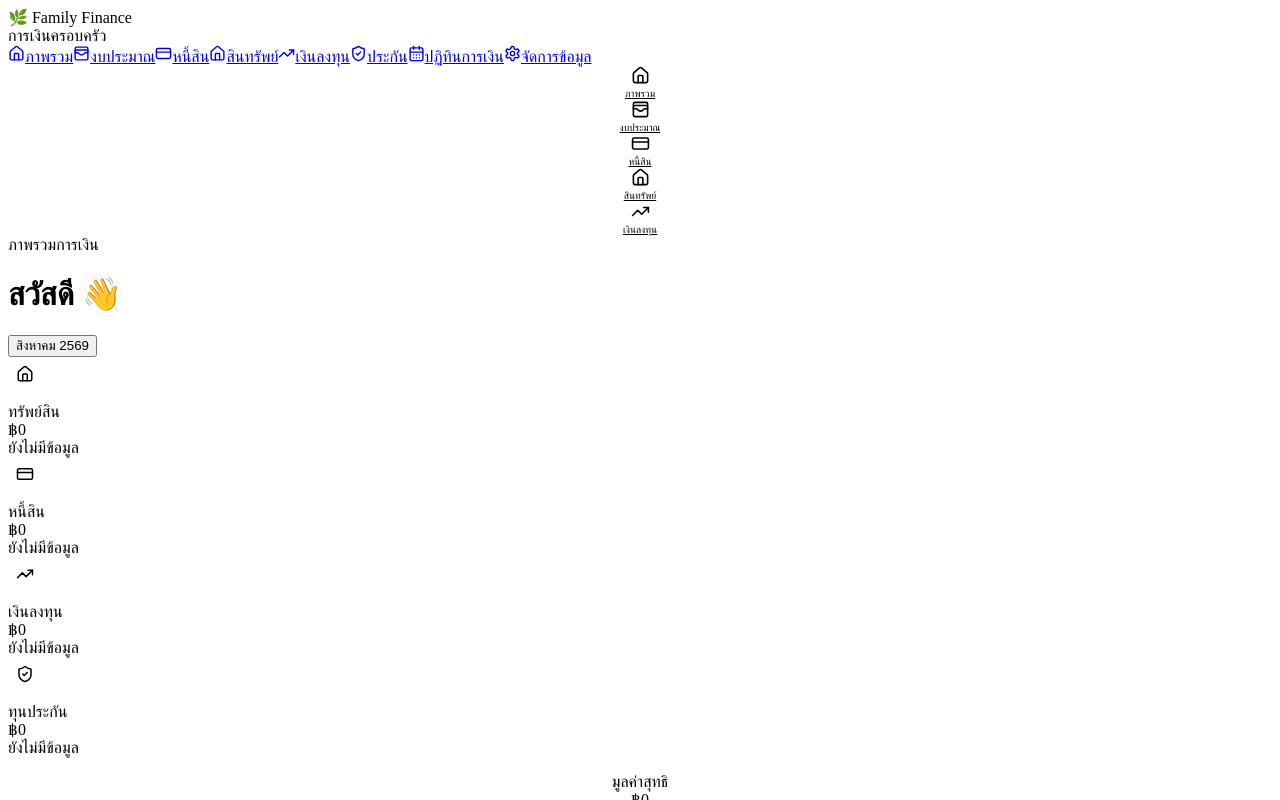
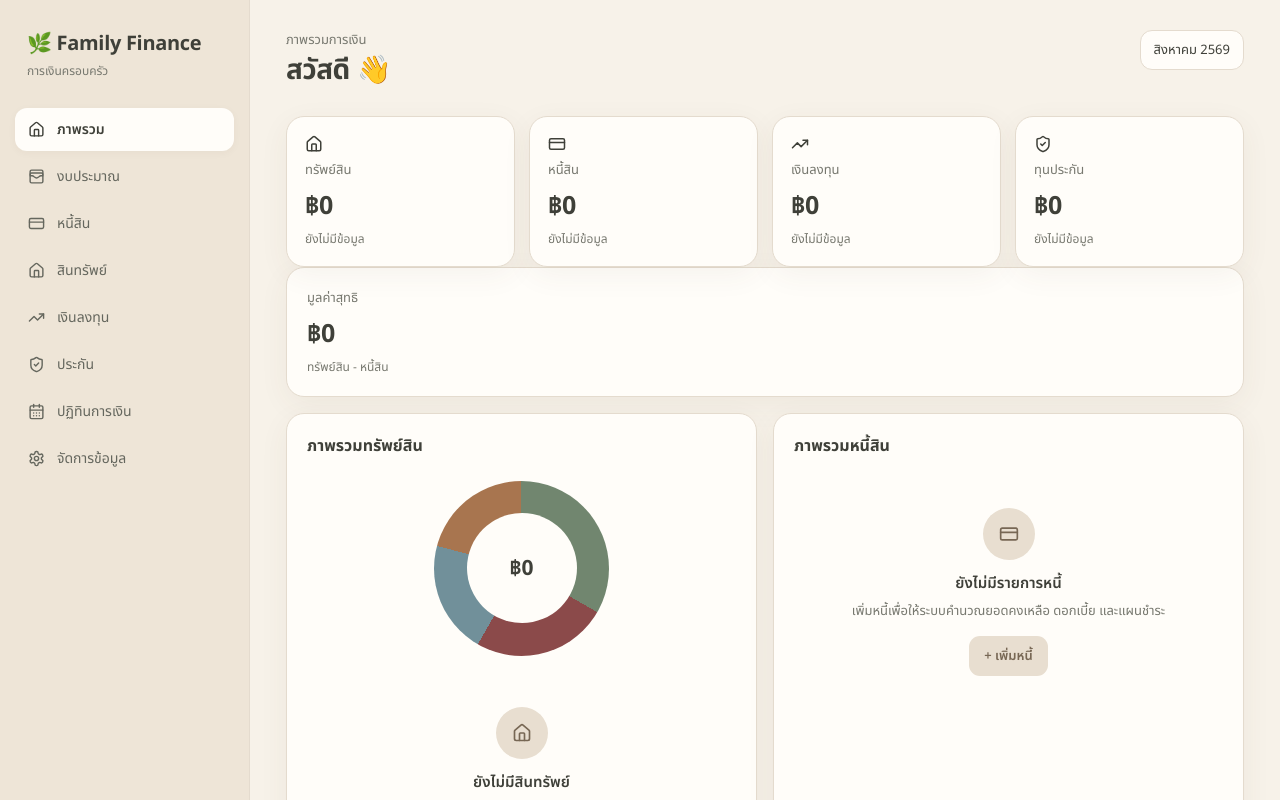
Before and after one commit to papatsornkh-star/family-finance-gpt, a Next.js app: page / in a window 1280 px wide. Shown: the top 800 px of the page. Built offline with nearby package versions, Linux system fonts and the light colour scheme.

Commit message:
Refactor globals.css with new styles and variables

```diff
--- a/app/globals.css
+++ b/app/globals.css
@@ -1,82 +1,297 @@
-/* ---------- Stat Icon ---------- */
+@import url("https://fonts.googleapis.com/css2?family=Noto+Sans+Thai:wght@400;500;600;700&display=swap");
 
-.stat-icon {
-  width: 34px;
-  height: 34px;
-  display: flex;
-  align-items: center;
-  justify-content: center;
-  margin-bottom: 12px;
+:root {
+ --cream: #f7f2e9;
+ --cream-dark: #eee5d7;
+ --paper: #fffdf9;
+ --earth: #776754;
+ --earth-light: #e8ded0;
+ --sage: #78816d;
+ --sage-light: #dfe5d7;
+ --gold: #aa8d5a;
+ --gold-light: #eee4cc;
+ --text: #3f4039;
+ --text-secondary: #77786f;
+ --danger: #a9695d;
+ --danger-light: #f1ded9;
+ --border: #e4dbce;
+ --shadow: 0 8px 30px rgba(83, 70, 53, 0.06);
+ --radius: 18px;
+ }
 
-  background: var(--earth-light);
-  color: var(--earth);
+* { box-sizing: border-box; }
 
-  border-radius: 10px;
-}
+html { scroll-behavior: smooth; }
 
+body {
+ margin: 0;
+ background: var(--cream);
+ color: var(--text);
+ font-family: "Noto Sans Thai", sans-serif;
+ }
 
-/* ---------- Net Worth ---------- */
+button, input, select, textarea { font: inherit; }
+ button { cursor: pointer; }
+ a { color: inherit; text-decoration: none; }
 
-.net-worth-card {
-  margin-top: 16px;
-  text-align: center;
-}
+.app-shell {
+ display: flex;
+ min-height: 100vh;
+ }
 
+.main-content {
+ flex: 1;
+ min-width: 0;
+ padding: 30px 36px;
+ }
 
-/* ---------- Allocation Colors ---------- */
+.sidebar {
+ width: 250px;
+ min-height: 100vh;
+ background: var(--cream-dark);
+ border-right: 1px solid var(--border);
+ padding: 24px 15px;
+ position: sticky;
+ top: 0;
+ height: 100vh;
+ }
 
-.allocation-fill.family {
-  background: var(--earth);
-}
+.logo { padding: 5px 12px 28px; }
+ .logo-title { font-size: 20px; font-weight: 700; letter-spacing: -0.3px; }
+ .logo-subtitle { color: var(--text-secondary); font-size: 12px; margin-top: 3px; }
 
-.allocation-fill.assets {
-  background: #71866f;
-}
+.navigation {
+ display: flex;
+ flex-direction: column;
+ gap: 4px;
+ }
 
-.allocation-fill.debt {
-  background: #8b4a4a;
-}
+.navigation-item {
+ display: flex;
+ align-items: center;
+ gap: 12px;
+ padding: 11px 13px;
+ border-radius: 12px;
+ color: #65675e;
+ font-size: 14px;
+ transition: 0.2s;
+ }
 
-.allocation-fill.investment {
-  background: #a8754f;
-}
+.navigation-item:hover { background: rgba(255, 253, 249, 0.65); }
 
+.navigation-item.active {
+ background: var(--paper);
+ color: var(--text);
+ font-weight: 600;
+ box-shadow: 0 2px 8px rgba(70, 60, 45, 0.04);
+ }
 
-/* ---------- Quick Actions ---------- */
+.page-header {
+ display: flex;
+ align-items: flex-start;
+ justify-content: space-between;
+ margin-bottom: 26px;
+ }
 
-.quick-actions {
-  display: flex;
-  flex-wrap: wrap;
-  gap: 10px;
-}
+.page-eyebrow { color: var(--text-secondary); font-size: 13px; }
 
+.page-title {
+ margin: 2px 0 0;
+ font-size: 28px;
+ line-height: 1.35;
+ font-weight: 700;
+ letter-spacing: -0.5px;
+ }
 
-/* ---------- Footer ---------- */
+.month-selector {
+ display: flex;
+ align-items: center;
+ gap: 8px;
+ padding: 9px 13px;
+ background: var(--paper);
+ border: 1px solid var(--border);
+ border-radius: 12px;
+ color: var(--text);
+ font-size: 13px;
+ }
 
-.footer-note {
-  margin-top: 24px;
-  text-align: center;
-  color: var(--text-secondary);
-  font-size: 11px;
-}
+.card {
+ background: var(--paper);
+ border: 1px solid var(--border);
+ border-radius: var(--radius);
+ box-shadow: var(--shadow);
+ }
 
+.card-padding { padding: 20px; }
 
-/* ---------- Mobile Navigation ---------- */
+.kpi-grid {
+ display: grid;
+ grid-template-columns: repeat(4, 1fr);
+ gap: 14px;
+ }
 
-.mobile-nav-item {
-  flex: 1;
+.kpi-card { padding: 18px; }
+ .kpi-label { color: var(--text-secondary); font-size: 13px; }
+ .kpi-value { margin-top: 7px; font-size: 25px; font-weight: 700; letter-spacing: -0.5px; }
+ .kpi-description { margin-top: 5px; color: var(--text-secondary); font-size: 12px; }
 
-  display: flex;
-  flex-direction: column;
-  align-items: center;
-  justify-content: center;
+.dashboard-grid {
+ display: grid;
+ grid-template-columns: 1fr 1fr;
+ gap: 16px;
+ margin-top: 16px;
+ }
 
-  gap: 3px;
+.full-width { grid-column: 1 / -1; }
+ .section-title { margin-bottom: 15px; font-size: 16px; font-weight: 700; }
 
-  color: var(--text-secondary);
-  font-size: 10px;
-}
+.empty-state {
+ padding: 35px 20px;
+ text-align: center;
+ color: var(--text-secondary);
+ }
 
-.mobile-nav-item.active {
-  color: var(--earth);
-}
+.empty-icon {
+ width: 52px;
+ height: 52px;
+ margin: 0 auto 12px;
+ display: flex;
+ align-items: center;
+ justify-content: center;
+ background: var(--earth-light);
+ border-radius: 50%;
+ color: var(--earth);
+ }
+
+.empty-title { color: var(--text); font-size: 15px; font-weight: 600; }
+
+.empty-description {
+ margin-top: 5px;
+ font-size: 13px;
+ line-height: 1.7;
+ }
+
+.button {
+ display: inline-flex;
+ align-items: center;
+ justify-content: center;
+ gap: 7px;
+ border: 0;
+ border-radius: 11px;
+ padding: 10px 15px;
+ font-size: 13px;
+ font-weight: 600;
+ }
+
+.button-primary { background: var(--earth); color: white; }
+ .button-primary:hover { opacity: 0.9; }
+ .button-secondary { background: var(--earth-light); color: var(--earth); }
+
+.donut-wrapper {
+ display: flex;
+ justify-content: center;
+ padding: 8px 0 16px;
+ }
+
+.donut {
+ width: 175px;
+ height: 175px;
+ border-radius: 50%;
+ background:
+ conic-gradient(
+ #71866F 0deg,
+ #71866F 120deg,
+ #8B4A4A 120deg,
+ #8B4A4A 210deg,
+ #71909A 210deg,
+ #71909A 285deg,
+ #A8754F 285deg,
+ #A8754F 360deg
+ );
+ display: flex;
+ align-items: center;
+ justify-content: center;
+ }
+
+.donut::after {
+ content: "฿0";
+ width: 110px;
+ height: 110px;
+ background: var(--paper);
+ border-radius: 50%;
+ display: flex;
+ align-items: center;
+ justify-content: center;
+ font-size: 21px;
+ font-weight: 700;
+ }
+
+.allocation-list {
+ display: flex;
+ flex-direction: column;
+ gap: 12px;
+ }
+
+.allocation-row {
+ display: grid;
+ grid-template-columns: 1fr auto;
+ gap: 12px;
+ align-items: center;
+ }
+
+.allocation-label {
+ display: flex;
+ justify-content: space-between;
+ font-size: 13px;
+ }
+
+.allocation-bar {
+ margin-top: 6px;
+ height: 9px;
+ background: #eee7dc;
+ border-radius: 20px;
+ overflow: hidden;
+ }
+
+.allocation-fill {
+ height: 100%;
+ background: var(--earth);
+ border-radius: 20px;
+ }
+
+.allocation-percent { font-size: 13px; font-weight: 600; }
+ .mobile-bottom-nav { display: none; }
+
+@media (max-width: 1050px) {
+ .sidebar { width: 210px; }
+ .kpi-grid { grid-template-columns: repeat(2, 1fr); }
+ }
+
+@media (max-width: 800px) {
+ .sidebar { display: none; }
+ .main-content { padding: 20px; padding-bottom: 90px; }
+ .dashboard-grid { grid-template-columns: 1fr; }
+ .full-width { grid-column: auto; }
+
+ .mobile-bottom-nav {
+ display: flex;
+ position: fixed;
+ left: 12px;
+ right: 12px;
+ bottom: 12px;
+ height: 62px;
+ background: rgba(255, 253, 249, 0.96);
+ border: 1px solid var(--border);
+ border-radius: 18px;
+ box-shadow: 0 10px 35px rgba(50, 40, 30, 0.12);
+ z-index: 100;
+ }
+ }
+
+@media (max-width: 520px) {
+ .kpi-grid { grid-template-columns: 1fr 1fr; gap: 10px; }
+ .kpi-card { padding: 14px; }
+ .kpi-value { font-size: 21px; }
+ .page-title { font-size: 23px; }
+ .page-header { align-items: center; }
+ }
```
